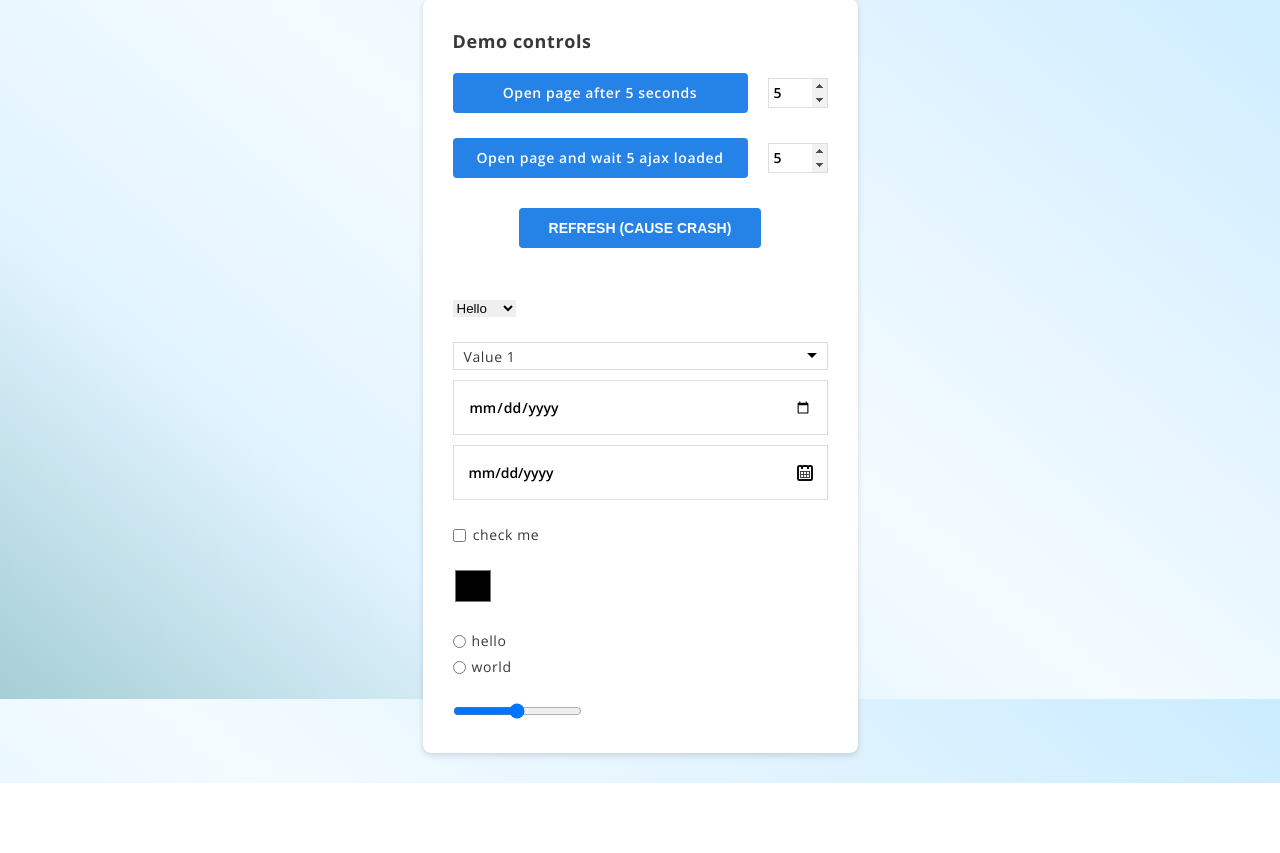
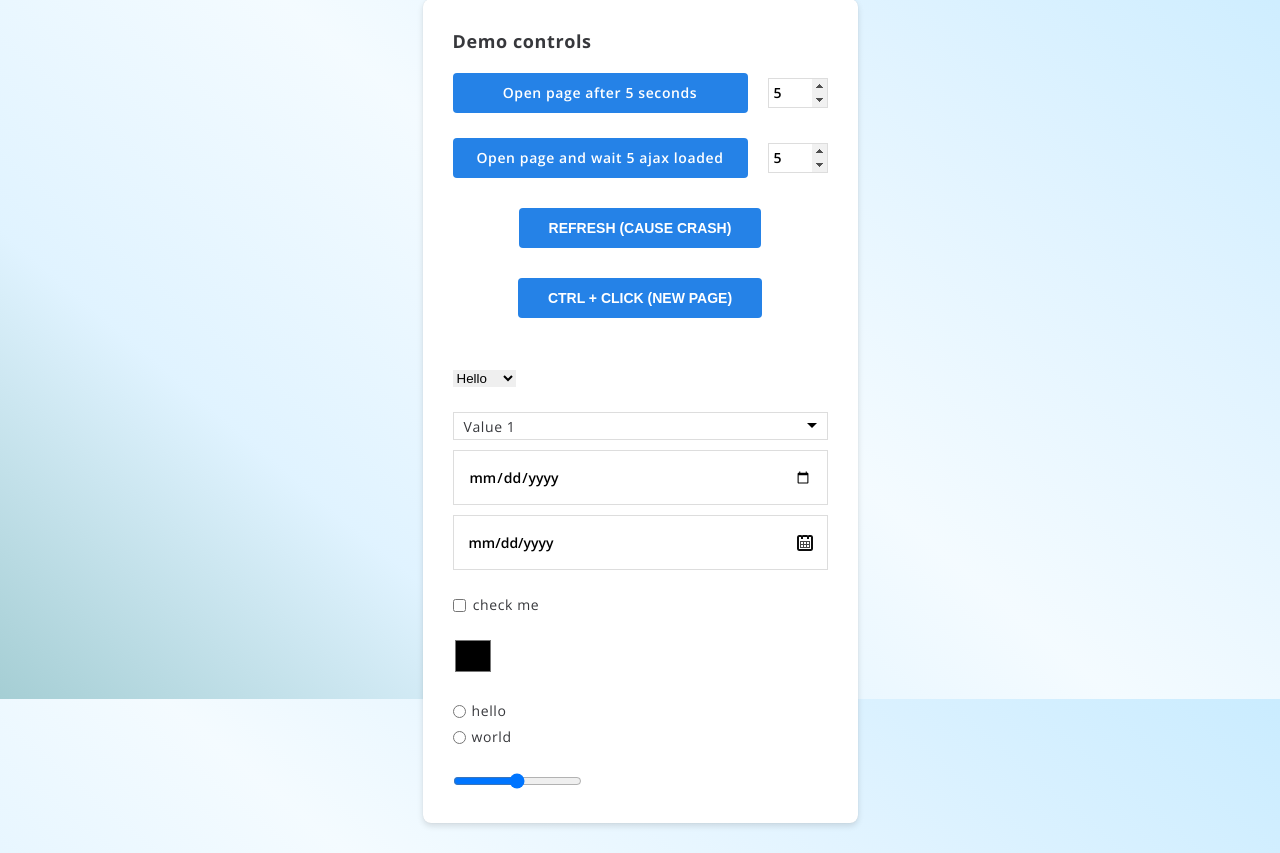
Before and after one commit to Ypurek/TestMe-TCM, a Django app: page /demo/ in a window 1280 px wide. Shown: the part 101-954 px from the top of the page. Before the commit the page ends 884 px from the top, so only its background shows below. Run offline with Django 3.2, Linux system fonts and the light colour scheme; a user stored in the database is signed in.

Commit message:
added button to show alert and open new tab

```diff
--- a/templates/demo.html
+++ b/templates/demo.html
@@ -17,6 +17,9 @@
         </div>
 
         <div class="refresh"><input type="button" class="crash" value="Refresh (Cause crash)"></div>
+
+        <div class="refresh"><input type="button" class="newPage" value="Ctrl + click (New page)"></div>
+
         <div class="demoControls">
           <div class="demoSelect">
             <select>
@@ -64,6 +67,15 @@
 </div>
 
 <script>
+  $('.newPage').click(function (e){
+     if (e.ctrlKey) {
+         let tab = window.open(window.location.href, '_blank');
+         tab.focus();
+     } else {
+         alert('You have to press Ctrl button');
+     }
+  });
+
   $('.waitPageTime').blur(function() {
     let waitPageTime = $(this).val();
     if (waitPageTime > 100) {
```
